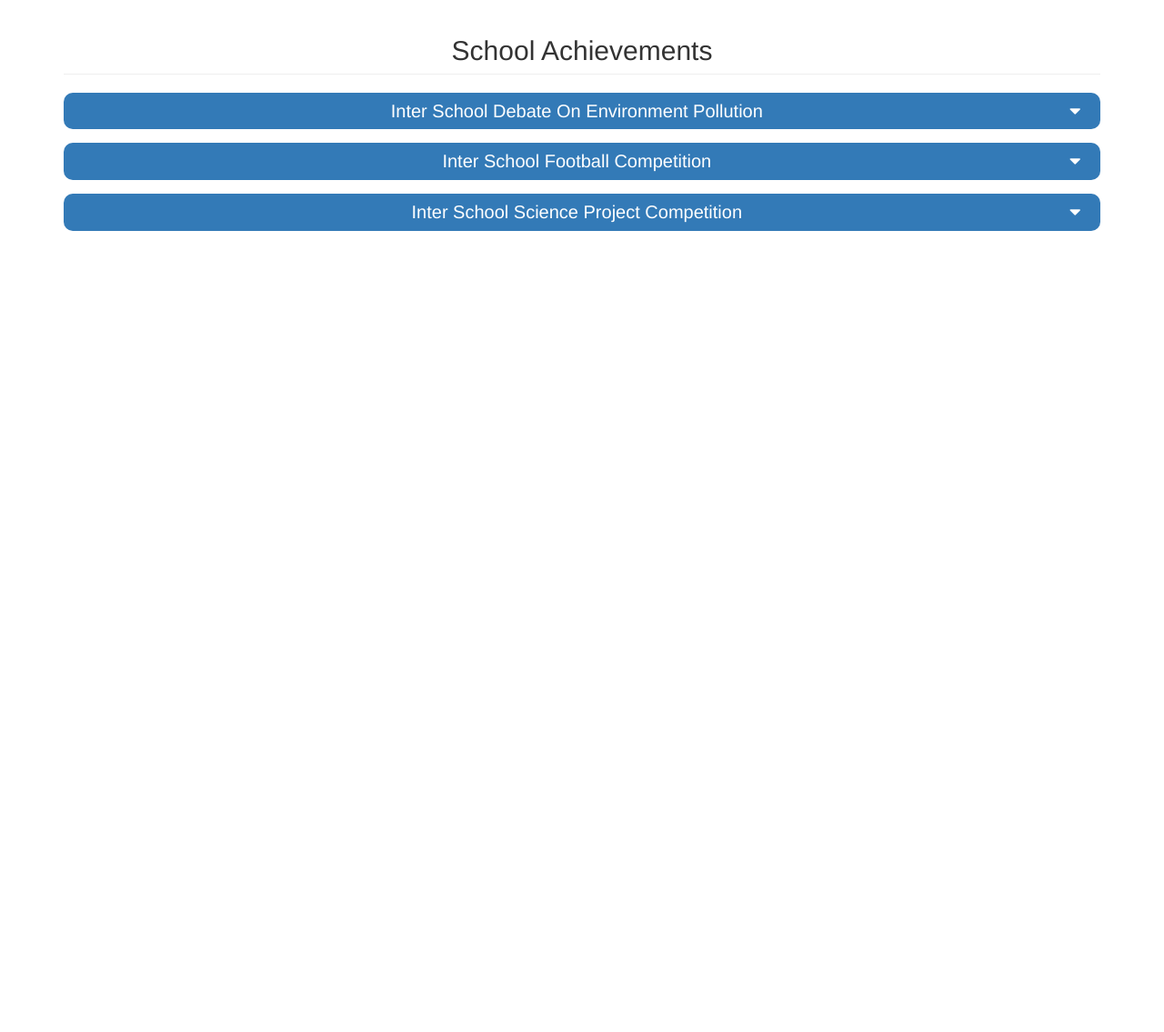
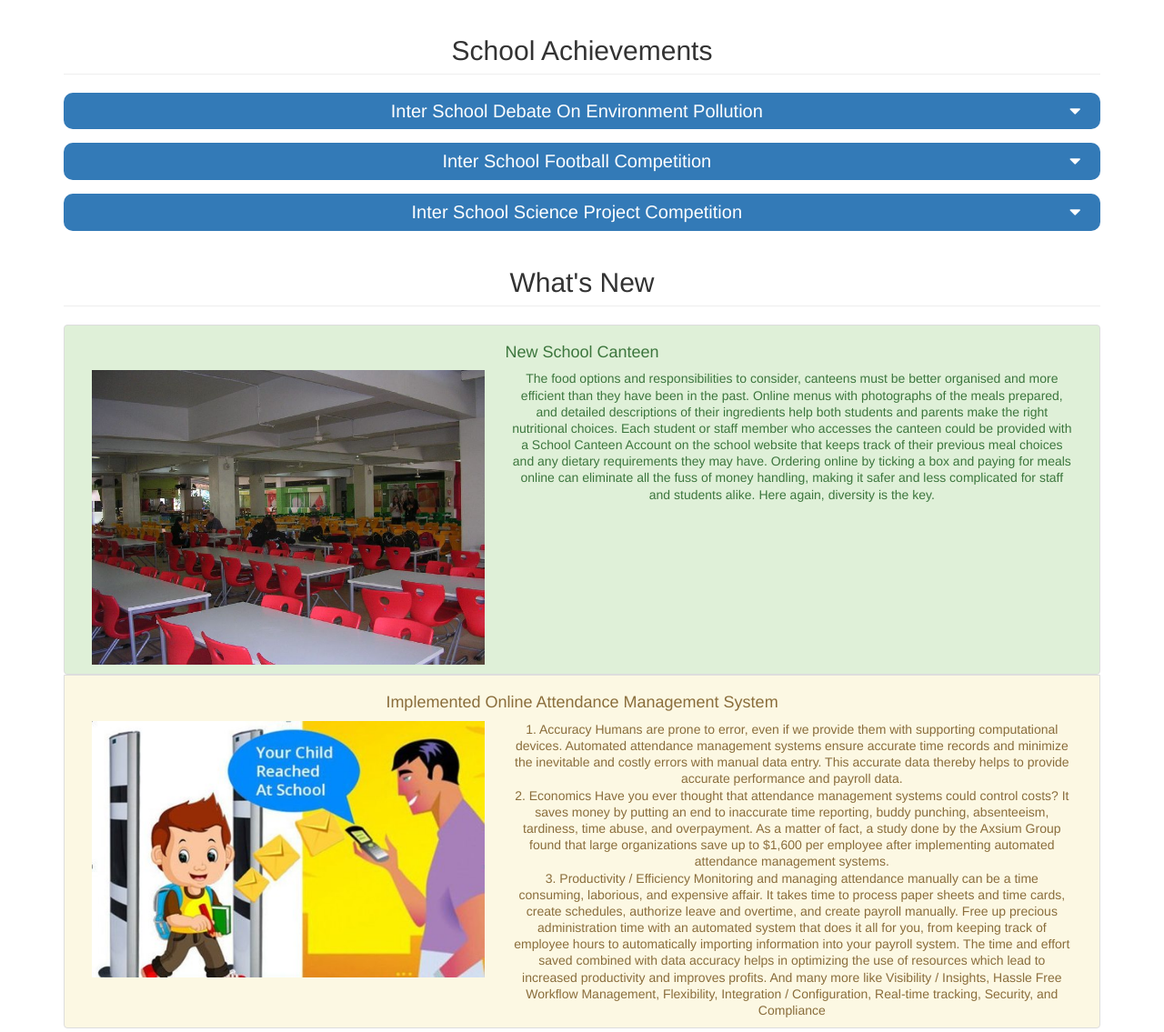
Before and after one commit to AksharaPatil24/school_website, a plain HTML site: page index.html in a window 1280 px wide. Shown: the part 3599-4734 px from the top of the page at 91% size. Before the commit the page ends 3868 px from the top, so only its background shows below. Drawn offline with nearby package versions, Linux system fonts and the light colour scheme.

Commit message:
Add files via upload

```diff
--- a/index.html
+++ b/index.html
@@ -37,7 +37,7 @@ Navigation bar code here
   <ul class="nav navbar-nav">
    <li><a href="#campus_life">Campus Life</a></li>
    <li><a href="#achievements">Achievements</a></li>
-   <li><a href="#new">What's New</a></li>
+   <li><a href="#New">What's New</a></li>
    <li><a href="#contactUs">Contact Us</a></li>
   </ul>
   </div>
@@ -147,7 +147,100 @@ Navigation bar code here
    <p>Write about this achievement </p>
  </div>
 
+ <h2 class="page-header" id="new">What's New</h2>
+
+ <ul class="list-group">
+
+   <li class="list-group-item list-group-item-success col-lg-12 col-md-12 col-sm-12 col-xs-12 environment_li">
+      <h4>New School Canteen</h4>
+      <img src="canteen.jpg" class="img-responsive col-lg-5 col-md-5 col-sm-5 col-xs-12">
+      <p class="list-group-item-text col-lg-7 col-md-7 col-sm-7 col-xs-12">The food options and responsibilities to
+      consider, canteens must be better organised and more efficient than they have been in the past. Online menus
+      with photographs of the meals prepared, and detailed descriptions of their ingredients help both students and
+      parents make the right nutritional choices. Each student or staff member who accesses the canteen could be
+      provided with a School Canteen Account on the school website that keeps track of their previous meal choices
+      and any dietary requirements they may have. Ordering online by ticking a box and paying for meals online can
+      eliminate all the fuss of money handling, making it safer and less complicated for staff and students alike.
+      Here again, diversity is the key.</p>
+  </li>
+ </ul>
 </div>
+<section id="New">
+<h2 class="page-header" id="new">What's New</h2>
+
+<ul class="list-group">
+
+ <li class="list-group-item list-group-item-success col-lg-12 col-md-12 col-sm-12 col-xs-12 environment_li">
+   <h4>New School Canteen</h4>
+   <img src="canteen.jpg" class="img-responsive col-lg-5 col-md-5 col-sm-5 col-xs-12">
+   <p class="list-group-item-text col-lg-7 col-md-7 col-sm-7 col-xs-12">The food options and responsibilities to
+      consider, canteens must be better organised and more efficient than they have been in the past. Online menus
+      with photographs of the meals prepared, and detailed descriptions of their ingredients help both students and
+      parents make the right nutritional choices. Each student or staff member who accesses the canteen could be
+      provided with a School Canteen Account on the school website that keeps track of their previous meal choices
+      and any dietary requirements they may have. Ordering online by ticking a box and paying for meals online can
+      eliminate all the fuss of money handling, making it safer and less complicated for staff and students alike.
+      Here again, diversity is the key.</p>
+  </1i>
+</ul>
+<li class="list-group-item list-group-item-warning col-lg-12 col-md-12 col-sm-12 col-xs-12 environment_li">
+  <h4>Implemented Online Attendance Management System</h4>
+  <img src="attendance.jpg" class="img-responsive col-lg-5 col-md-5 col-sm-5 col-xs-12">
+  <p class="list-group-item-text col-lg-7 col-md-7 col-sm-7 col-xs-12">1. Accuracy
+    Humans are prone to error, even if we provide them with supporting computational devices. Automated attendance
+    management systems ensure accurate time records and minimize the inevitable and costly errors with manual data
+    entry. This accurate data thereby helps to provide accurate performance and payroll data.
+    <br>
+    2. Economics
+    Have you ever thought that attendance management systems could control costs? It saves money by putting an end
+    to inaccurate time reporting, buddy punching, absenteeism, tardiness, time abuse, and overpayment. As a matter
+    of fact, a study done by the Axsium Group found that large organizations save up to $1,600 per employee after
+    implementing automated attendance management systems.
+    <br>
+    3. Productivity / Efficiency
+    Monitoring and managing attendance manually can be a time consuming, laborious, and expensive affair. It takes
+    time to process paper sheets and time cards, create schedules, authorize leave and overtime, and create
+    payroll manually. Free up precious administration time with an automated system that does it all for you, from
+    keeping track of employee hours to automatically importing information into your payroll system. The time and
+    effort saved combined with data accuracy helps in optimizing the use of resources which lead to increased
+    productivity and improves profits. And many more like Visibility / Insights, Hassle Free Workflow Management,
+    Flexibility, Integration / Configuration, Real-time tracking, Security, and Compliance
+  </p>
+</li>
+</section>
+
+
+
+<section id="contactUs">
+
+  <h2 class="page-header" id="us">Contact Us</h2>
+
+  <iframe src="https://www.google.com/maps/embed?pb=!1m18!1m12!1m3!1d15232.246037355162!2d78.38904356977538!3d17.360773000000005
+   !2m3!1f0!2f0!3f0!3m2!1i1024!2i768!4f13.1!3m3!1m2!1s0x0%3A0xee808c6e32e8d85!2sGlendale%20Academy%20International!5e0!3m2!1sen!2
+   sin!4v1653816492027!5m2!1sen!2sin"
+   width="600" height="450" style="border:0;" allowfullscreen="" loading="lazy" referrerpolicy="no-referrer-when-downgrade"></iframe>
+
+  <hr>
+  <img src="sp.png" class="img-responsive img-circle col-lg-3 col-md-3 col-sm-3 col-xs-4">
+  <h3>Principal Name: </h3>
+  <h4>Mr.Xavier John Dcosta </h4>
+
+  <div class="contact_1">
+
+   <a href="mailto:my@gmail.com?Subject=H!">
+     <h5><i class="fa fa-envelope"></i>&nbsp;&nbsp;school@gmail.com</h5>
+   </a>
+
+   <a href="#">
+     <h5><i class="fa fa-instagram"></i>&nbsp;&nbsp;schoolId</h5>
+   </a>
+
+   <a href="#">
+     <h5><i class="fa fa-phone-square"></i>&nbsp;&nbsp;9916001600</h5>
+   </a>
+  </div>
+
+  </section>
 </body>
 
 </html>
--- a/style.css
+++ b/style.css
@@ -34,3 +34,12 @@ float: right;
 {
 color: orange;
 }
+.new
+{
+     margin-bottom: 20px;
+}
+
+#contact iframe
+{
+    width: 100%;
+}
```
